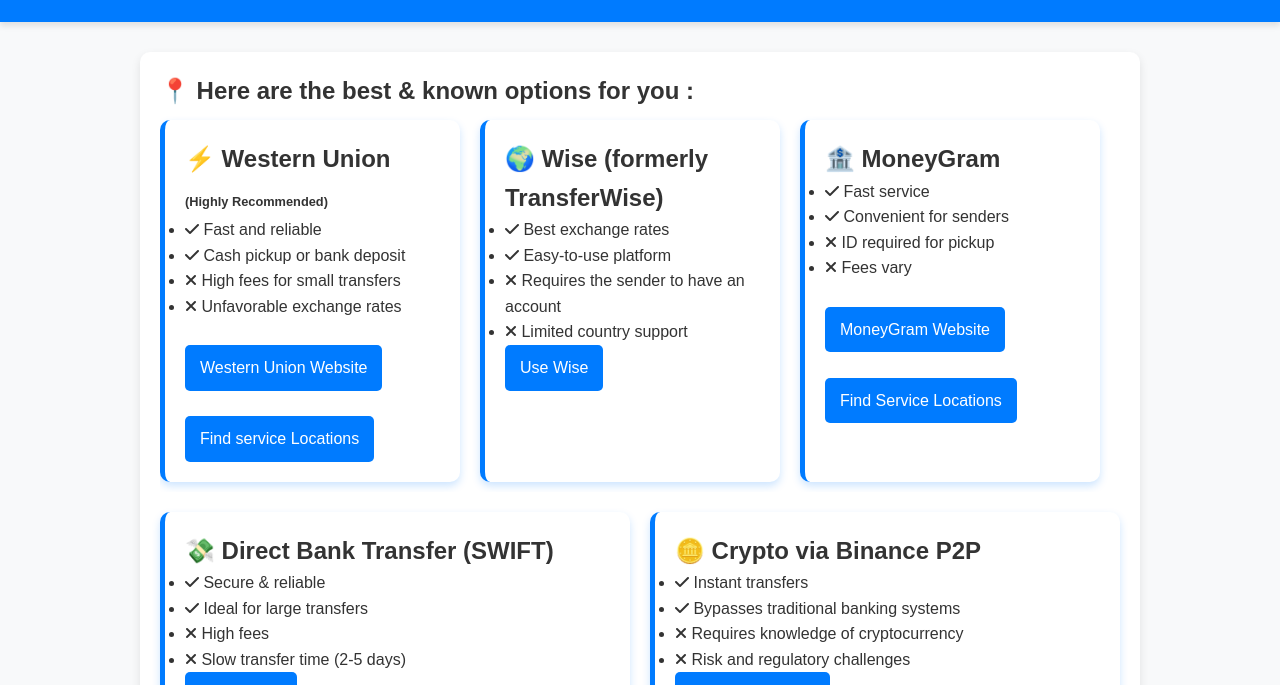
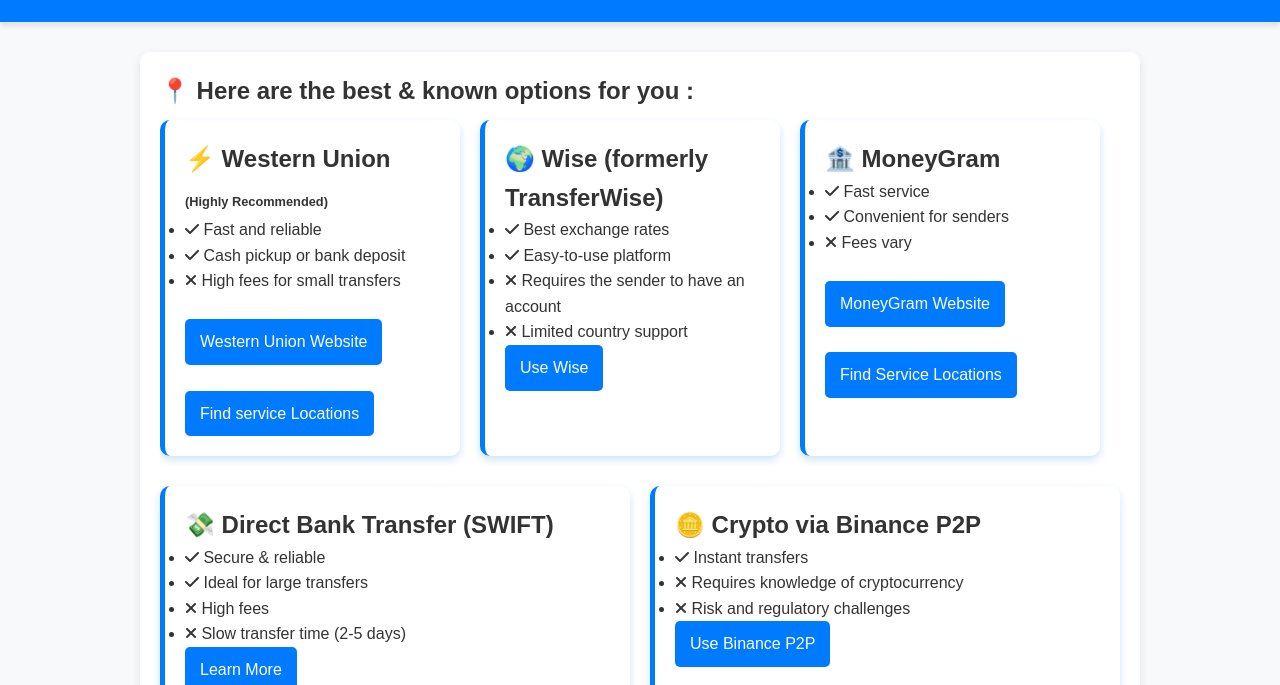
Before and after one commit to guide-point/guide-point.github.io, a plain HTML site: page sections/transfer.html in a window 1280 px wide. Shown: the part 115-800 px from the top of the page. Drawn offline with Linux system fonts and the light colour scheme.

Commit message:
Update transfer.html

```diff
--- a/sections/transfer.html
+++ b/sections/transfer.html
@@ -43,7 +43,6 @@
                 <li><i class="fas fa-check"></i> Fast and reliable</li>
                 <li><i class="fas fa-check"></i> Cash pickup or bank deposit</li>
                 <li><i class="fas fa-times"></i> High fees for small transfers</li>
-                <li><i class="fas fa-times"></i> Unfavorable exchange rates</li>
             </ul>
             <br>
             <a href="https://www.westernunion.com/" class="btn" target="_blank"> Western Union Website</a>
@@ -67,7 +66,6 @@
             <ul>
                 <li><i class="fas fa-check"></i> Fast service</li>
                 <li><i class="fas fa-check"></i> Convenient for senders</li>
-                <li><i class="fas fa-times"></i> ID required for pickup</li>
                 <li><i class="fas fa-times"></i> Fees vary</li>
             </ul>
 
@@ -95,7 +93,6 @@
              <h2>🪙 Crypto via Binance P2P</h2>
             <ul>
                 <li><i class="fas fa-check"></i> Instant transfers</li>
-                <li><i class="fas fa-check"></i> Bypasses traditional banking systems</li>
                 <li><i class="fas fa-times"></i> Requires knowledge of cryptocurrency</li>
                 <li><i class="fas fa-times"></i> Risk and regulatory challenges</li>
             </ul>
```
